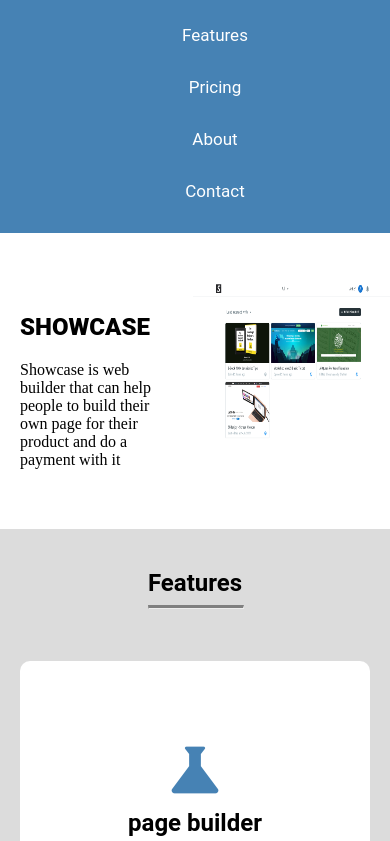
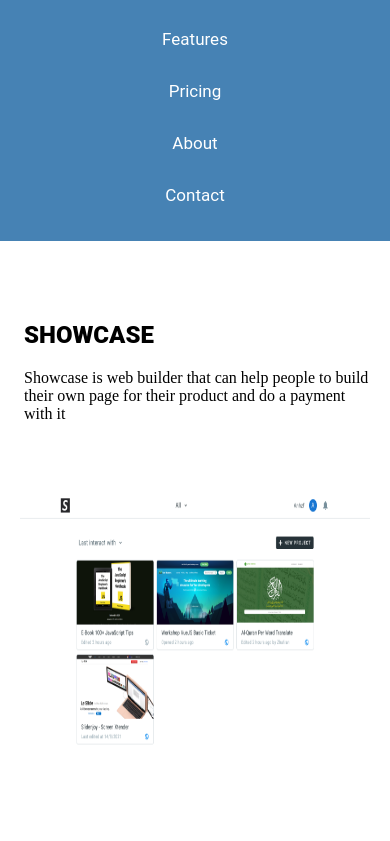
Before and after one commit to Abyanzhafran/Dicoding_Project, a plain HTML site: page index.html in a window 390 px wide. Shown: the part 78-919 px from the top of the page. Drawn offline with Linux system fonts and the light colour scheme.

Commit message:
fix:
navbar and section responsifity

```diff
--- a/index.html
+++ b/index.html
@@ -40,8 +40,9 @@
   </header>
 
   <main>
-    <section class=" flex" id="home">
-      <div class="w-50 flex">
+    <section id="home">
+      <div class="flex for-sec-home">
+        <div class="w-50-1 flex">
           <article>
             <h2>SHOWCASE</h2>
             Showcase is web builder that can help people to build their own page for their product and do a payment with
@@ -49,8 +50,9 @@
           </article>
         </div>
 
-      <div class="w-50 flex">
-        <img src="assets/dashboard.png" alt="dashboard" height="200" width="200">
+        <div class="w-50-2 flex">
+          <img src="assets/dashboard.png" alt="dashboard" height="320" width="350">
+        </div>
       </div>
     </section>
     <section class="flex for-card-feat font-roboto" id="features">
@@ -182,7 +184,6 @@
   </main>
 
   <footer class="flex for-card-contact">
-    <!-- <a href="https://icons8.com/icon/Xy10Jcu1L2Su/instagram">Instagram icon by Icons8</a> -->
     <div class="flex div-1-footer">
       <span>About</span>
       <span>Contact</span>
@@ -192,9 +193,6 @@
       <img src="assets/icons8-twitter-64.png" width="38" />
       <img src="assets/icons8-instagram-64.png" width="38" />
       <img src="assets/icons8-youtube-64.png" width="38" />
-      <!-- <i class="material-icons i-footer">cloud_upload</i>
-      <i class="material-icons i-footer">cloud_upload</i>
-      <i class="material-icons i-footer">cloud_upload</i> -->
     </div>
     <div class="flex div-2-footer">
       <span>Copyright © 2021 - All right reserved by ShowOff Ltd</span>
--- a/style.css
+++ b/style.css
@@ -25,10 +25,18 @@
   display: flex;
 }
 
-.w-50 {
+.w-50-1 {
   width: 50%;
   justify-content: center;
   align-items: center;
+  margin-left: 40px;
+}
+
+.w-50-2 {
+  width: 50%;
+  justify-content: center;
+  align-items: center;
+  margin-top: 80px;
 }
 
 .sec-title {
@@ -54,6 +62,10 @@
   text-align: center;
   gap: 48px;
   flex-direction: column;
+}
+
+.for-sec-home {
+  height: 400px;
 }
 
 .for-card-feat {
@@ -195,8 +207,8 @@ i {
 ul {
   list-style-type: none;
   margin: 0;
-  padding-top: 16px;
-  padding-bottom: 16px;
+  padding: 0;
+  padding: 20px;
 }
 
 h2 {
@@ -260,6 +272,29 @@ footer {
     justify-content: center;
   }
 
+  .for-sec-home {
+    width: 100%;
+    flex-direction: column;
+    gap: 40px;
+    height: 100%;
+    justify-content: center;
+  }
+
+  .w-50-1 {
+    width: 100%;
+    margin-right: 4px;
+    margin-left: 4px;
+  }
+
+  .w-50-2 {
+    width: 100%;
+    margin-top: 10px;
+  }
+
+  /* ul {
+    padding: 0;
+  } */
+
   li {
     padding-top: 16px;
     padding-bottom: 16px;
```
Lines whose indentation alone changed are shown as unchanged.
